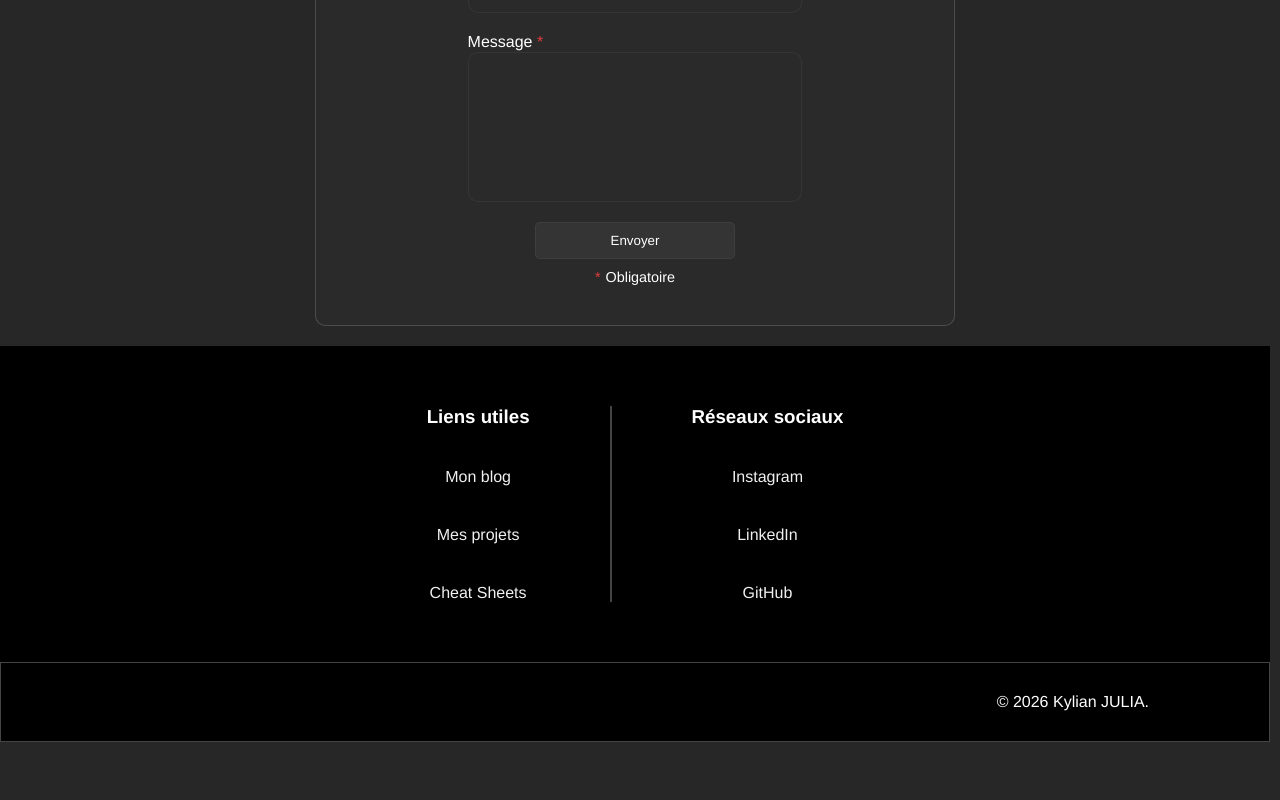
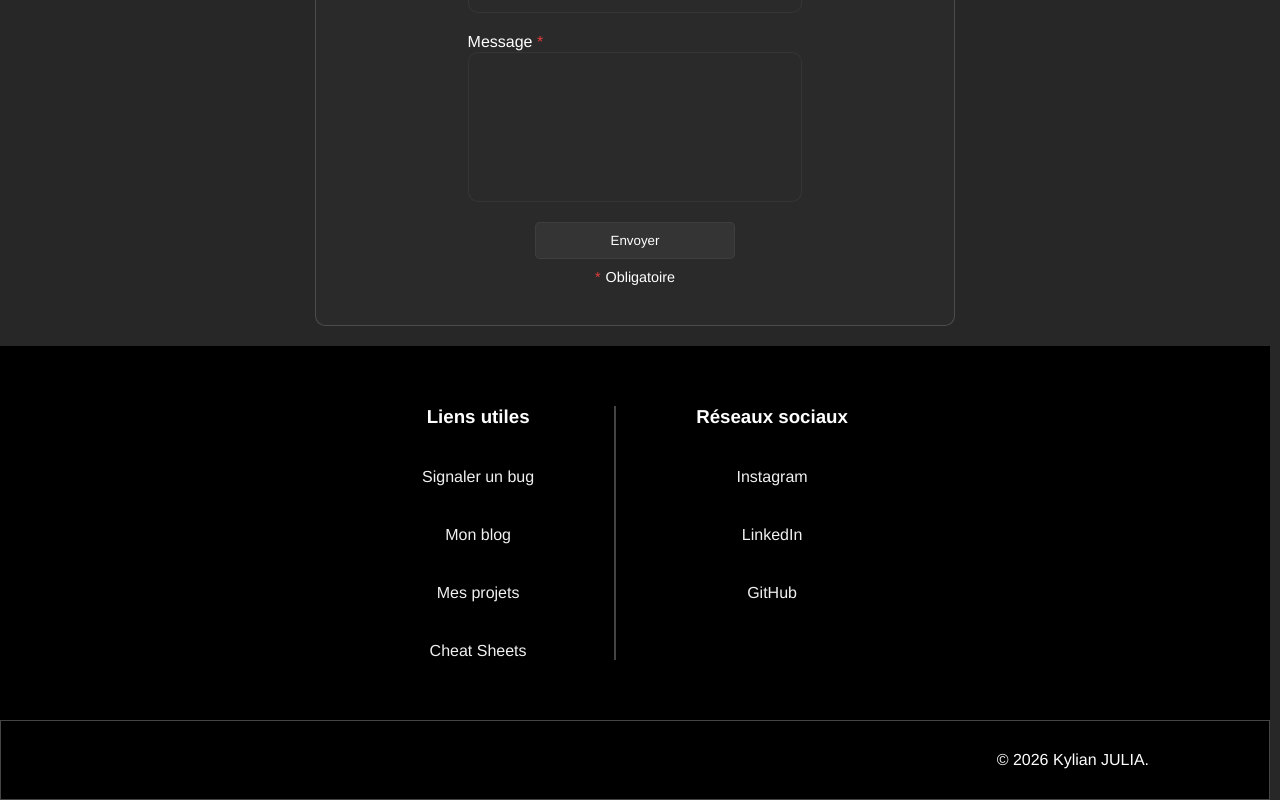
Before and after one commit to kylianjoff/kylianjulia, an Angular app: page / in a window 1280 px wide. Shown: the part 3772-4572 px from the top of the page. Before the commit the page ends 4514 px from the top, so only its background shows below. Built offline with nearby package versions, Linux system fonts and the light colour scheme; no server answers; what ngx-markdown would draw is missing.

Commit message:
Issue report button

```diff
--- a/src/app/app.html
+++ b/src/app/app.html
@@ -25,6 +25,7 @@
   <div class="footerLinks">
     <div class="liensUtiles">
       <h3>Liens utiles</h3>
+      <a target="_blank" href="https://github.com/kylianjoff/kylianjulia/issues/new">Signaler un bug</a>
       <a href="/blog">Mon blog</a>
       <a href="/projects">Mes projets</a>
       <a href="/cheatsheets">Cheat Sheets</a>
```
